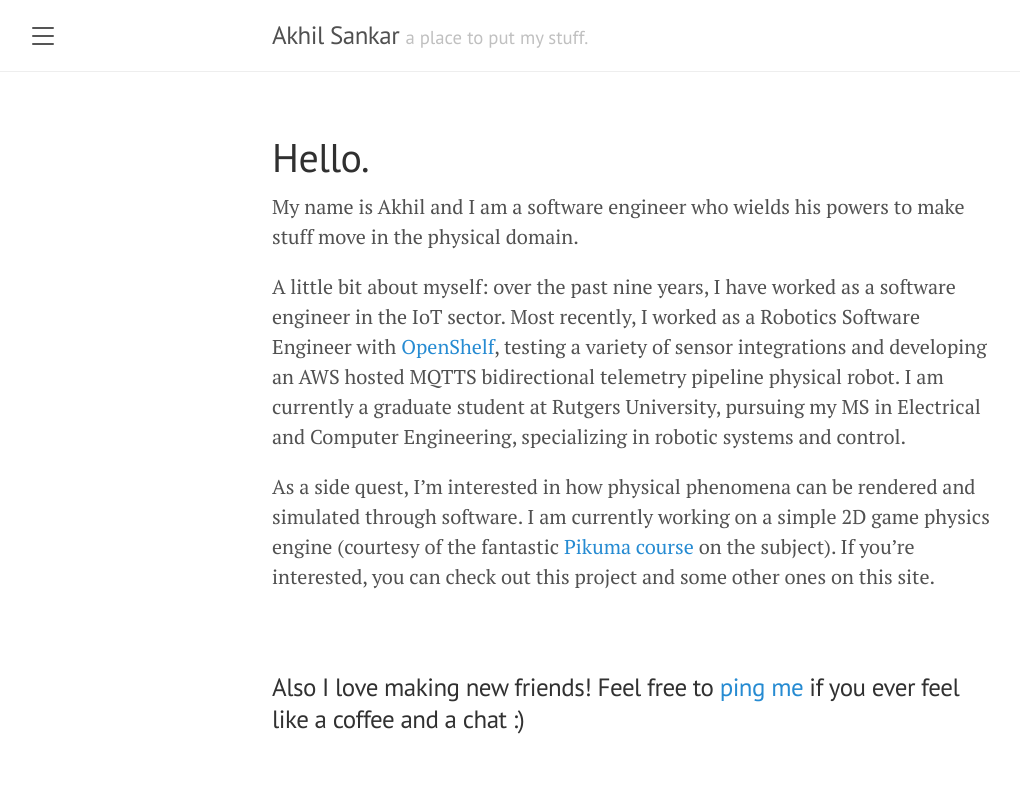
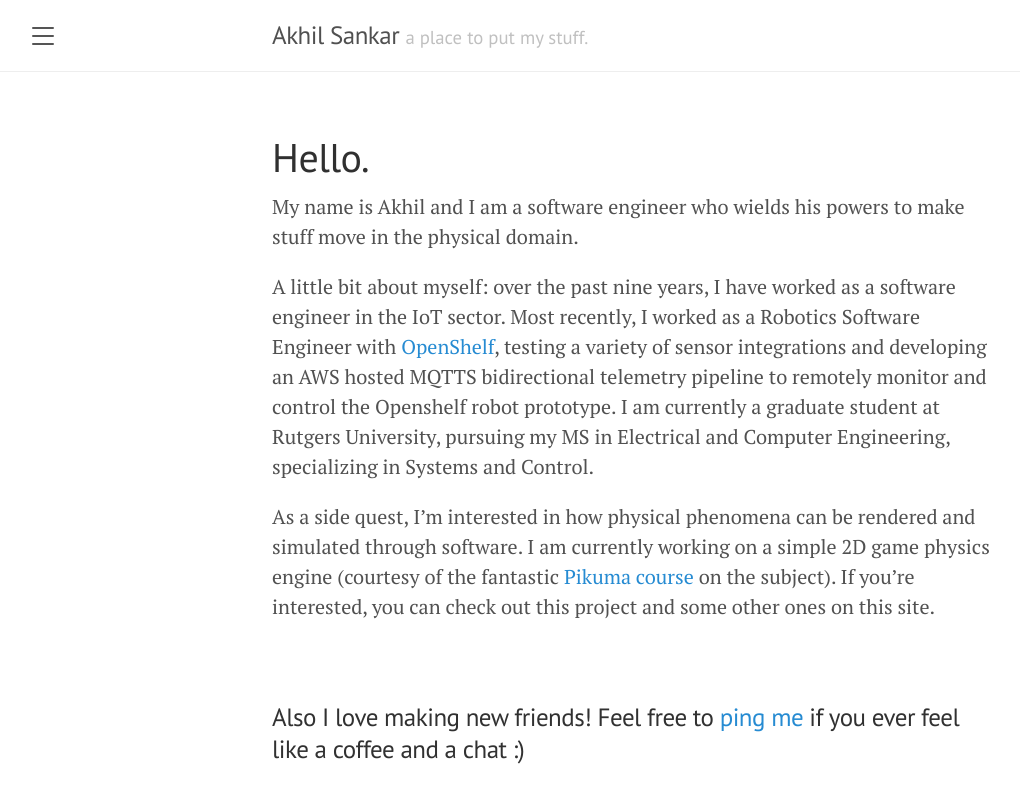
Before and after one commit to fuzzygreenblurs/fuzzygreenblurs.github.io, a Jekyll site: the page built from _posts/2023-11-02-introduction.md, in a window 1280 px wide. Shown: the top 803 px of the page, without its empty margins (8-1028 px from the left). Built offline with Jekyll 4.4.1, drawn with Linux system fonts in a browser that asks for light colours.

Commit message:
clean up grammatical error

```diff
--- a/_posts/2023-11-02-introduction.md
+++ b/_posts/2023-11-02-introduction.md
@@ -4,7 +4,7 @@ title: Hello.
 ---
 My name is Akhil and I am a software engineer who wields his powers to make stuff move in the physical domain.
 
-A little bit about myself: over the past nine years, I have worked as a software engineer in the IoT sector. Most recently, I worked as a Robotics Software Engineer with [OpenShelf](https://www.opshelf.com/), testing a variety of sensor integrations and developing an AWS hosted MQTTS bidirectional telemetry pipeline physical robot. I am currently a graduate student at Rutgers University, pursuing my MS in Electrical and Computer Engineering, specializing in robotic systems and control.
+A little bit about myself: over the past nine years, I have worked as a software engineer in the IoT sector. Most recently, I worked as a Robotics Software Engineer with [OpenShelf](https://www.opshelf.com/), testing a variety of sensor integrations and developing an AWS hosted MQTTS bidirectional telemetry pipeline to remotely monitor and control the Openshelf robot prototype. I am currently a graduate student at Rutgers University, pursuing my MS in Electrical and Computer Engineering, specializing in Systems and Control.
 
 As a side quest, I'm interested in how physical phenomena can be rendered and simulated through software. I am currently working on a simple 2D game physics engine (courtesy of the fantastic [Pikuma course](https://pikuma.com/courses/game-physics-engine-programming) on the subject). If you're interested, you can check out this project and some other ones on this site.
 
```
Also changed, not shown: 1 other file.
